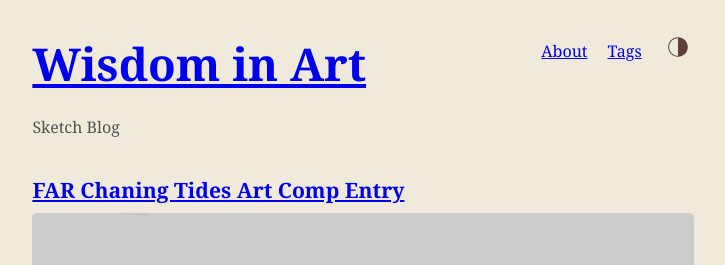
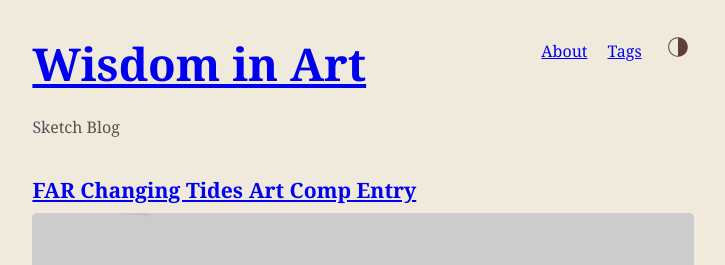
Before and after one commit to karanveersp/wisdominart-blog, a Gatsby site: page / in a window 1280 px wide. Shown: the top 265 px of the page, without its empty margins (277-1002 px from the left). Built offline with nearby package versions, Linux system fonts and the light colour scheme; Gatsby itself is replaced by a stand-in of ours; some packages are replaced by stand-ins of ours; what typography-theme-irving would draw is missing.

Commit message:
Fixed title typo

```diff
--- a/src/blog/far-chaning-tides-art-comp-entry/index.md
+++ b/src/blog/far-changing-tides-art-comp-entry/index.md
@@ -1,5 +1,5 @@
 ---
-title: FAR Chaning Tides Art Comp Entry
+title: FAR Changing Tides Art Comp Entry
 date: 2021-09-27
 featuredImage: "./FAR-Mt-Rushmore.png"
 draft: false
```
Also changed, not shown: src/blog/far-changing-tides-art-comp-entry/FAR-Mt-Rushmore.jpg (renamed from src/blog/far-chaning-tides-art-comp-entry/FAR-Mt-Rushmore.jpg), src/blog/far-changing-tides-art-comp-entry/FAR-Mt-Rushmore.png (renamed from src/blog/far-chaning-tides-art-comp-entry/FAR-Mt-Rushmore.png).
